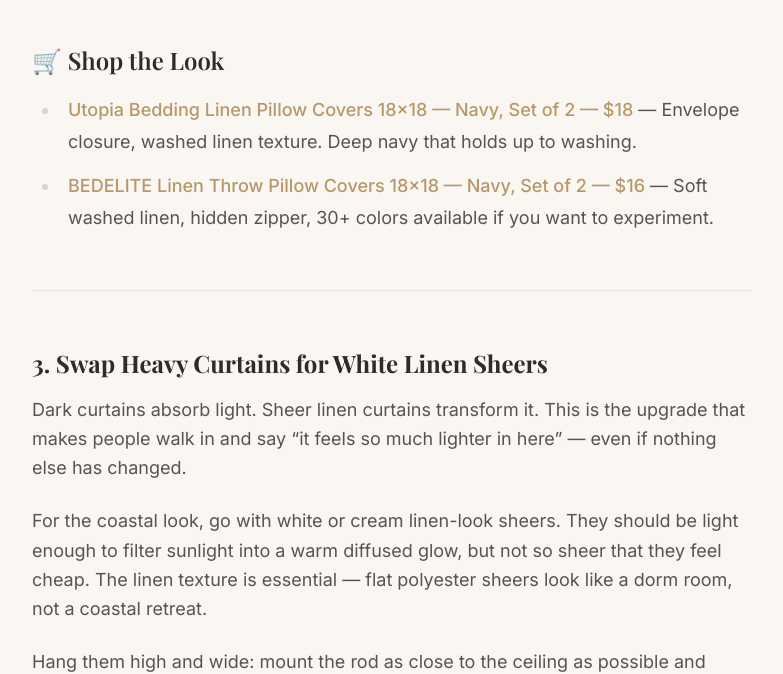
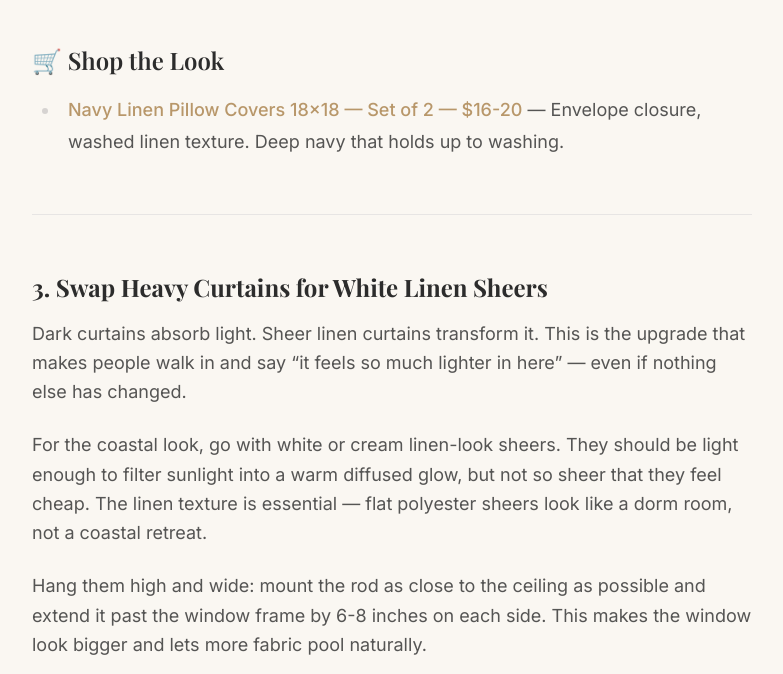
Before and after one commit to leoflies1/cozyhouse-decor, an Astro site: page /blog/summer-coastal-palette-navy-natural in a window 1280 px wide. Shown: the part 4229-4903 px from the top of the page, without its empty margins (248-1031 px from the left). Built offline with nearby package versions, Linux system fonts and the light colour scheme; Astro itself is replaced by a stand-in of ours; a web font is replaced by a local one.

Commit message:
fix: replace unverified ASINs with Amazon search links + keep confirmed products

```diff
--- a/src/content/blog/summer-coastal-palette-navy-natural.md
+++ b/src/content/blog/summer-coastal-palette-navy-natural.md
@@ -32,11 +32,10 @@
 
 The trick is to layer them: two navy linen covers on the sofa, mixed with one cream chunky knit and one textured beige. The mix of colors plus textures creates that styled-by-a-designer look without any actual skill required. And at under $20 for two covers, it's impossible to get wrong.
 
-[![Navy blue linen throw pillows layered on a cream sofa with a chunky knit beige pillow, natural light, coastal neutral living room, editorial lifestyle photography](/images/blog/summer-coastal-2.jpg)](https://www.amazon.com/dp/B09W2YTHFM/?tag=cozyhouse0a21-20)
+[![Navy blue linen throw pillows layered on a cream sofa with a chunky knit beige pillow, natural light, coastal neutral living room, editorial lifestyle photography](/images/blog/summer-coastal-2.jpg)](https://www.amazon.com/s?k=navy+linen+throw+pillow+covers+18x18&tag=cozyhouse0a21-20)
 
 ### 🛒 Shop the Look
-- [Utopia Bedding Linen Pillow Covers 18x18 — Navy, Set of 2 — $18](https://www.amazon.com/dp/B09W2YTHFM/?tag=cozyhouse0a21-20) — Envelope closure, washed linen texture. Deep navy that holds up to washing.
-- [BEDELITE Linen Throw Pillow Covers 18x18 — Navy, Set of 2 — $16](https://www.amazon.com/dp/B0C8CDJSGB/?tag=cozyhouse0a21-20) — Soft washed linen, hidden zipper, 30+ colors available if you want to experiment.
+- [Navy Linen Pillow Covers 18x18 — Set of 2 — $16-20](https://www.amazon.com/s?k=navy+linen+pillow+covers+18x18&tag=cozyhouse0a21-20) — Envelope closure, washed linen texture. Deep navy that holds up to washing.
 
 ---
 
```
